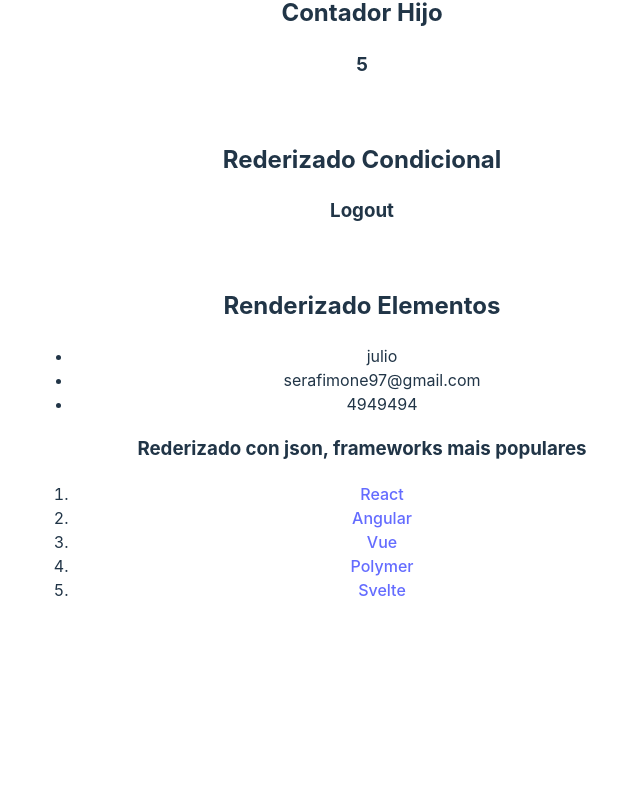
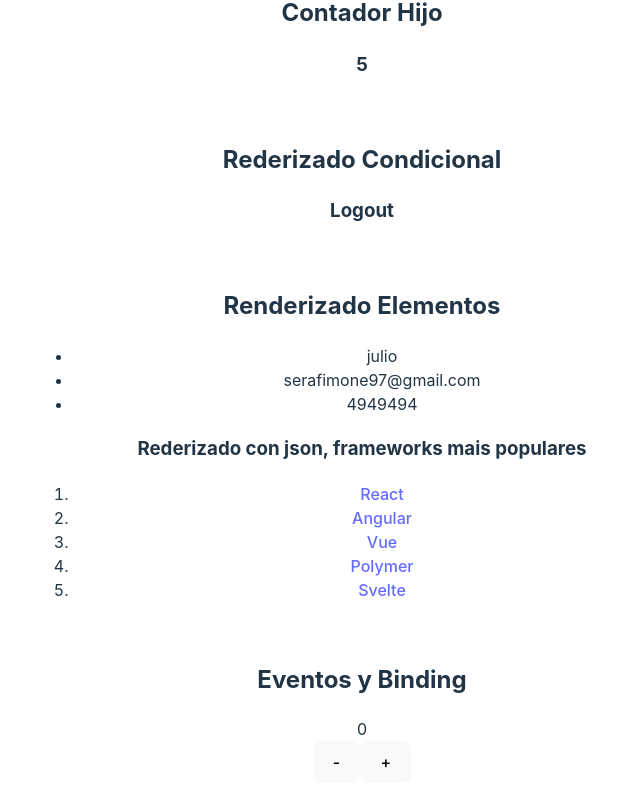
Before and after one commit to JulioSeraf/React-Curso, a React (Vite) app in the folder React-Curso/: page / in a window 1280 px wide. Shown: the part 933-1740 px from the top of the page, without its empty margins (278-918 px from the left). Before the commit the page ends 1583 px from the top, so only its background shows below. Built offline with nearby package versions, Linux system fonts and the light colour scheme.

Commit message:
Eventos y Binding

```diff
--- a/React-Curso/src/App.jsx
+++ b/React-Curso/src/App.jsx
@@ -8,6 +8,7 @@ import Propiedades from './componentes/Propiedades';
 import Estado from './componentes/Estado';
 import RederizadoCondicional from './componentes/RenderizadoCondicional';
 import RederizadoElementos from './componentes/RenderizadoElementos';
+import EventoBinding from './componentes/Evento-binding';
 function App() {
   return (
     <>
@@ -41,6 +42,8 @@ function App() {
           <RederizadoCondicional/>
           <br />
           <RederizadoElementos/>
+          <br />
+          <EventoBinding/>
       </section>
     </>
   )
--- /dev/null
+++ b/React-Curso/src/componentes/Evento-binding.jsx
@@ -0,0 +1,34 @@
+import React,{Component} from "react";
+
+
+
+export default class EventoBinding extends Component{
+    constructor(props){
+        super(props);
+        this.state = {
+            contador: 0
+        }
+       this.sumar = this.sumar.bind(this);
+    }
+    sumar(){
+        this.setState({
+            contador: this.state.contador +1
+        })
+    }
+    restar = () => {
+        this.setState({
+            contador: this.state.contador -1
+        })
+
+    }
+    render(){
+        return (
+            <div>
+                <h2>Eventos y Binding</h2>
+                <div>{this.state.contador}</div>
+                <button onClick={this.restar}>-</button>
+                <button onClick={this.sumar}>+</button>
+            </div>
+        )
+    }
+};
```
